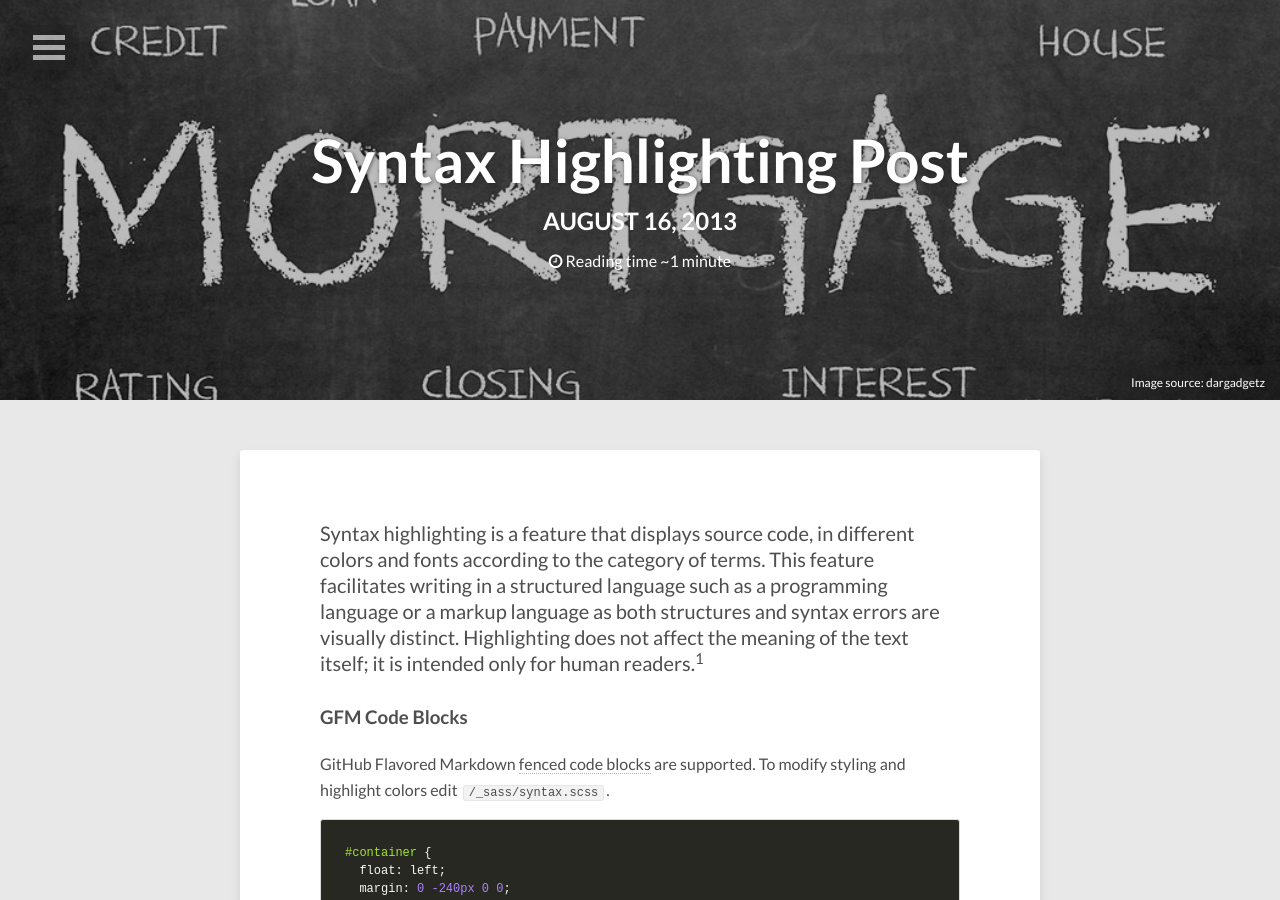
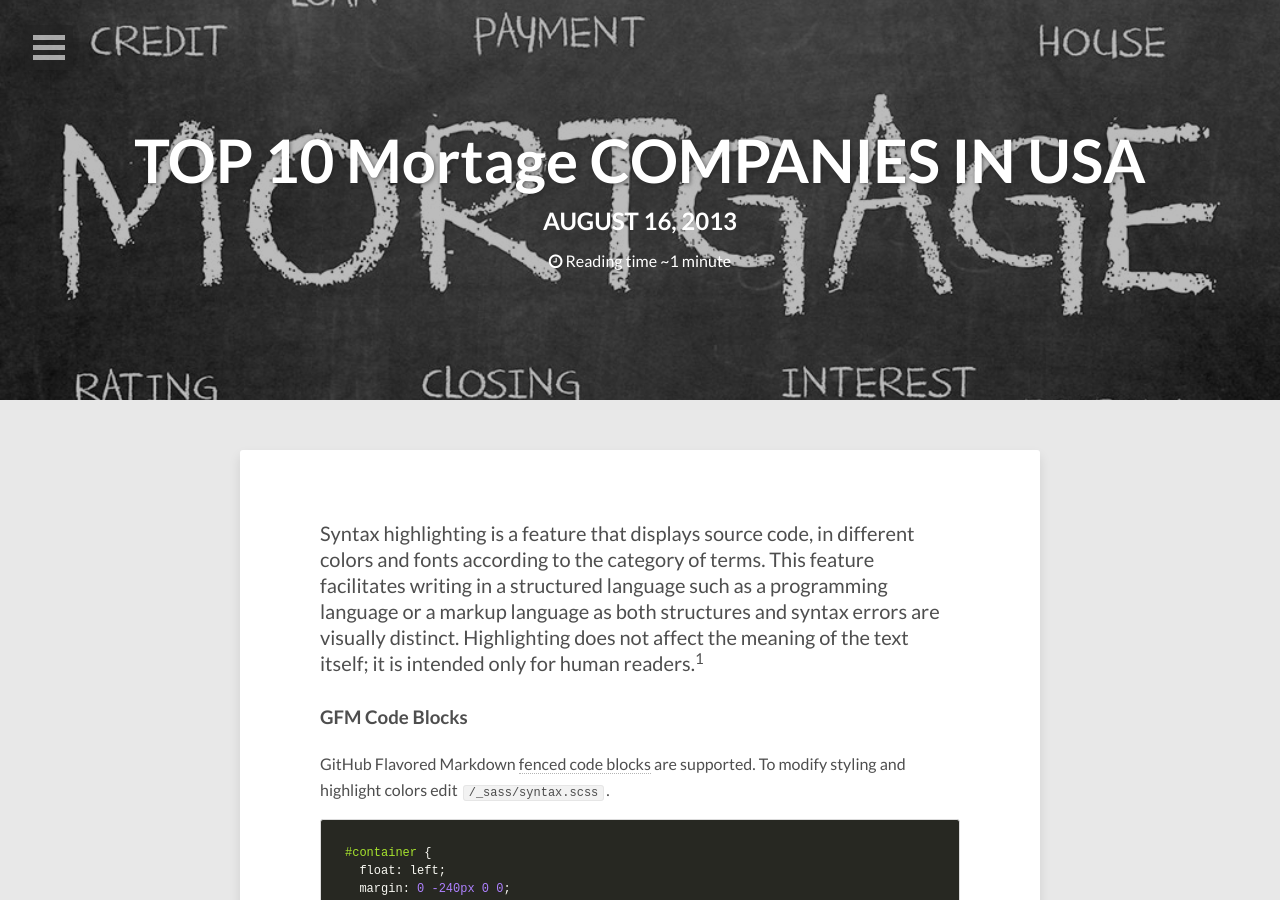
Before and after one commit to vivek1karna/topten, a Jekyll site: the page built from _posts/2013-08-16-code-highlighting-post.md, in a window 1280 px wide and 900 px high. Built offline with Jekyll 4.4.1, drawn with Linux system fonts in a browser that asks for light colours; nearby versions of some CDN libraries; comment, search, counter and statistics services are not loaded; some of the changed text lies outside the part shown.

Commit message:
Update 2013-08-16-code-highlighting-post.md

```diff
--- a/_posts/2013-08-16-code-highlighting-post.md
+++ b/_posts/2013-08-16-code-highlighting-post.md
@@ -1,13 +1,11 @@
 ---
 layout: post
-title: Syntax Highlighting Post
-description: "Demo post displaying the various ways of highlighting code in Markdown."
+title: TOP 10 Mortage COMPANIES IN USA
+description: "Mortage Refinance"
 modified: 2016-06-01T15:27:45-04:00
-tags: [sample post, code, highlighting]
+tags: [Mortage post, code, highlighting]
 image:
   feature: abstract-10.jpg
-  credit: dargadgetz
-  creditlink: http://www.dargadgetz.com/ios-7-abstract-wallpaper-pack-for-iphone-5-and-ipod-touch-retina/
 ---
 
 Syntax highlighting is a feature that displays source code, in different colors and fonts according to the category of terms. This feature facilitates writing in a structured language such as a programming language or a markup language as both structures and syntax errors are visually distinct. Highlighting does not affect the meaning of the text itself; it is intended only for human readers.[^1]
```
